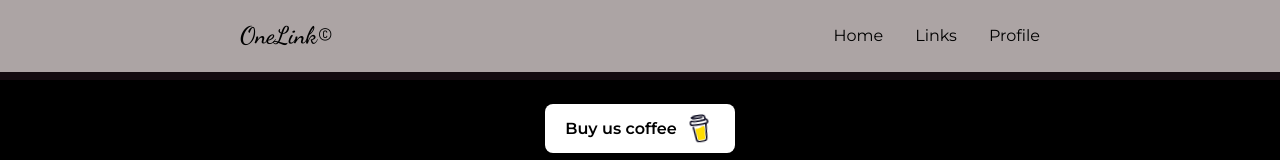
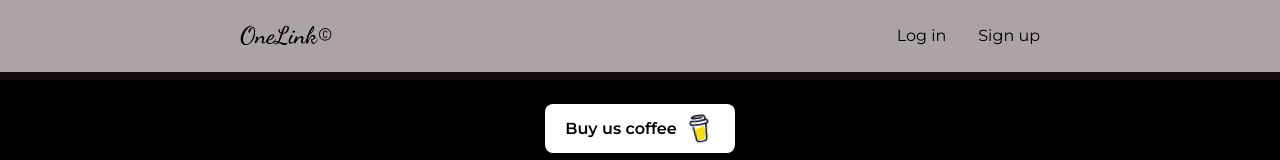
Before and after one commit to IamHenryOkeke/One-Link, a React (Vite) app: page / in a window 1280 px wide. Shown: the top 160 px of the page. Built offline with nearby package versions, Linux system fonts and the light colour scheme; a web font is replaced by a local one.

Commit message:
conditional rendering for navbar links

```diff
--- a/src/components/NavBar/NavBar.jsx
+++ b/src/components/NavBar/NavBar.jsx
@@ -1,10 +1,12 @@
-import { Link } from 'react-router-dom'
+import { Link, useLocation } from 'react-router-dom'
 import { ReactComponent as MenuClose } from '../../assets/svg/menuClose.svg'
 import { ReactComponent as MenuOpen } from '../../assets/svg/menuOpen.svg'
 import { useState } from "react"
 import { Transition } from '@headlessui/react'
 
 const NavBar = () => {
+  const location = useLocation();
+  console.log(location)
   const [showNav, setShowNav] = useState(false);
 
   const handleClick = () => {
@@ -33,17 +35,24 @@ const NavBar = () => {
              OneLink©
             </p>
           </a>
-
         </div>
+        {(location.pathname === "/") ? (
+          <div className='hidden md:flex gap-8'>
+            <button>Log in </button>
+            <button>Sign up</button>
+          </div>
+        ) : (
           <ul className='hidden md:flex gap-8'>
             <li className="transition-all ease-in-out delay-150 duration-300 cursor-pointer"><Link to="/home">Home</Link> </li>
             <li className="transition-all ease-in-out delay-150 duration-300 cursor-pointer"><Link to="/links">Links</Link> </li>
             <li className="transition-all ease-in-out delay-150 duration-300 cursor-pointer"><Link to="/profile">Profile</Link> </li>
           </ul>
+        )}
+
         <div className='md:hidden'>
-            <MenuOpen  onClick = {() => handleClick()} className="fill-white h-6 w-6"/>
+            <MenuOpen onClick = {() => handleClick()} className="fill-white h-6 w-6"/>
         </div>
-          <Transition.Root
+          <Transition
             show={showNav}
             className="absolute top-0 bg-slate-900 pt-[50%] h-[100vh] opacity-90 w-[100vw]"
             enter="transform transition ease-in-out duration-500"
@@ -54,6 +63,12 @@ const NavBar = () => {
             leaveTo="translate-x-full"
           >
             <MenuClose onClick = {() => handleClick()} className="fill-white h-10 w-10 absolute top-10 left-5"/>
+            {(location.pathname === "/") ? (
+              <div className='flex flex-col items-center gap-8'>
+                <button className='px-5 py-3 bg-blue-600 rounded-md font-bold text-white text-lg'>Log in </button>
+                <button className='px-5 py-3 bg-blue-600 rounded-md font-bold text-white text-lg'>Sign up</button>
+              </div>
+            ) : (
               <ul className='flex flex-col items-center gap-8 text-3xl text-white'>
                 <FadeIn delay="delay-[200ms]">
                   <li onClick={() => handleClick()} className="cursor-pointer"><Link to="/home">Home</Link> </li>
@@ -65,7 +80,8 @@ const NavBar = () => {
                   <li onClick={() => handleClick()} className="cursor-pointer"><Link to="/profile">Profile</Link> </li>
                 </FadeIn>
               </ul>
-          </Transition.Root>
+            )}
+          </Transition>
         </div>
     </nav>
   )
```
Lines whose indentation alone changed are shown as unchanged.
